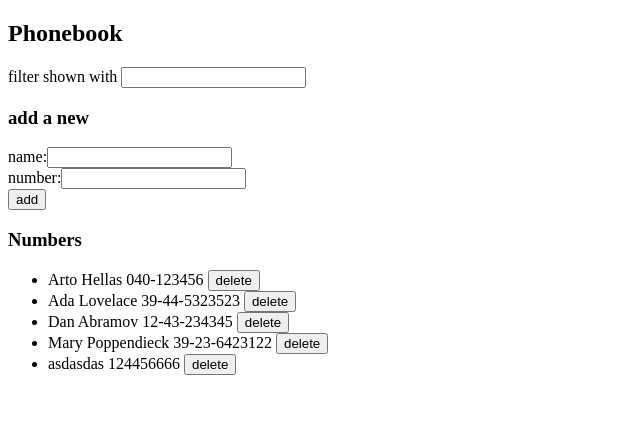
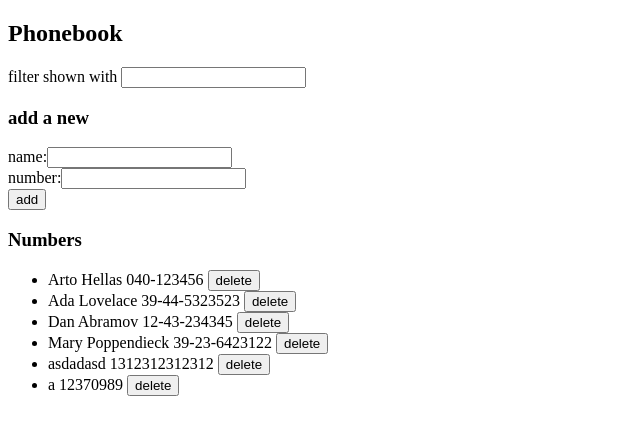
Before and after one commit to OmarTechDev/FullstackOpen, a React (Vite) app in the folder part2/phonebook/: page / in a window 1280 px wide. Shown: the top 434 px of the page, without its empty margins (0-640 px from the left). Built offline with nearby package versions, Linux system fonts and the light colour scheme; data requests are answered from the project's data file.

Commit message:
completed exercise 2.14 and 2.15

```diff
--- a/part2/phonebook/db.json
+++ b/part2/phonebook/db.json
@@ -21,9 +21,14 @@
       "id": 4
     },
     {
-      "name": "asdasdas",
-      "number": "124456666",
+      "name": "asdadasd",
+      "number": "1312312312312",
       "id": 5
+    },
+    {
+      "name": "a",
+      "number": "12370989",
+      "id": 6
     }
   ]
 }
--- a/part2/phonebook/src/App.jsx
+++ b/part2/phonebook/src/App.jsx
@@ -1,6 +1,5 @@
 import { useState, useEffect } from 'react'
 import doThings from './sources/persons'
-import axios from 'axios'
 
 const Filter = ({filter,handleFilter}) =>
 (
@@ -9,7 +8,7 @@ const Filter = ({filter,handleFilter}) =>
   </div>
 )
 
-const Shown = ({persons, filter}) => {
+const Shown = ({persons, filter, handleDelete}) => {
   return(
     <ul>
       {persons.map(person => {
@@ -17,7 +16,7 @@ const Shown = ({persons, filter}) => {
         return (
           <li key={person.id}>
             {person.name}&nbsp;
-          {person.number}&nbsp;<button >delete</button>
+            {person.number}&nbsp;<button onClick={() => handleDelete(person)}>delete</button>
           </li>
         )
       })}
@@ -66,8 +65,17 @@ const App = () => {
   const handleAddPerson = (event) => {
     event.preventDefault()
 
-    if (persons.some(person => person.name === newName)) {
-      window.confirm(`${newName} is already added to phonebook`)
+    if (persons.some(person => person.name === newName) && window.confirm(`${newName} is already added to phonebook, replace the old number with a new one`)) {
+      const findedID = persons.find(person => person.name === newName).id
+      doThings
+        .update(findedID, newNumber, newName)
+        .then(response => {
+          setPersons(persons.map(person => person.id !== findedID ? person:response))
+        })
+        .catch(error => {
+          console.log('The error is', error)
+        })
+
     }
     else {
       const nameAdded = {
@@ -84,6 +92,16 @@ const App = () => {
           setNewNumber('')
         })
         .catch(error=> console.log('this is the error', error))
+    }
+  }
+
+  const handleDelete = (person) => {
+    if(window.confirm(`${newName} is already added to phonebook`)){
+      doThings
+        .del(person.id)
+        .then(() => {
+          setPersons(persons.filter(selected => selected.id !== person.id))
+        })
     }
   }
 
@@ -104,7 +122,7 @@ const App = () => {
         number={newNumber}
       />
       <h3>Numbers</h3>
-      <Shown persons={persons} filter={filtered}/>
+      <Shown persons={persons} filter={filtered} handleDelete={handleDelete}/>
     </div>
   )
 }
--- a/part2/phonebook/src/sources/persons.js
+++ b/part2/phonebook/src/sources/persons.js
@@ -13,9 +13,21 @@ const add = async personObject => {
     return await request.then(response => response.data)
 }
 
+const del = id => {
+    const request = axios.delete(`http://localhost:3001/persons/${id}`)
+
+    return request.then(res => res.data)
+};
+
+const update = (id, newNumber, sameName) => {
+    const request = axios.put(`${URL}/${id}`, {name:`${sameName}`, number:`${newNumber}`||"" })
+    return request.then(response => response.data)
+};
 const doThings = {
     getAll,
-    add
+    add,
+    del,
+    update
 }
 
 export default doThings
```
Lines whose indentation alone changed are shown as unchanged.
